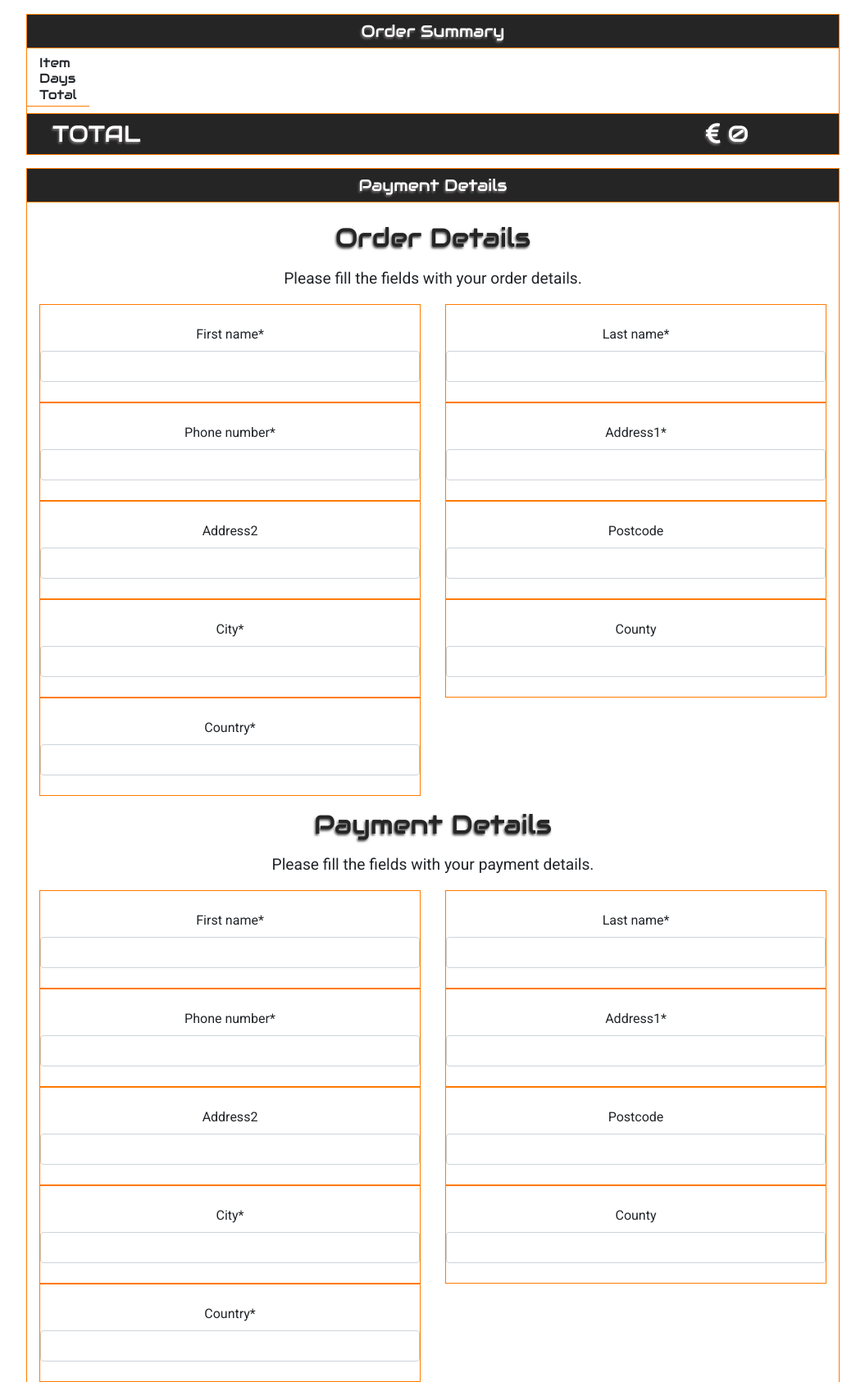
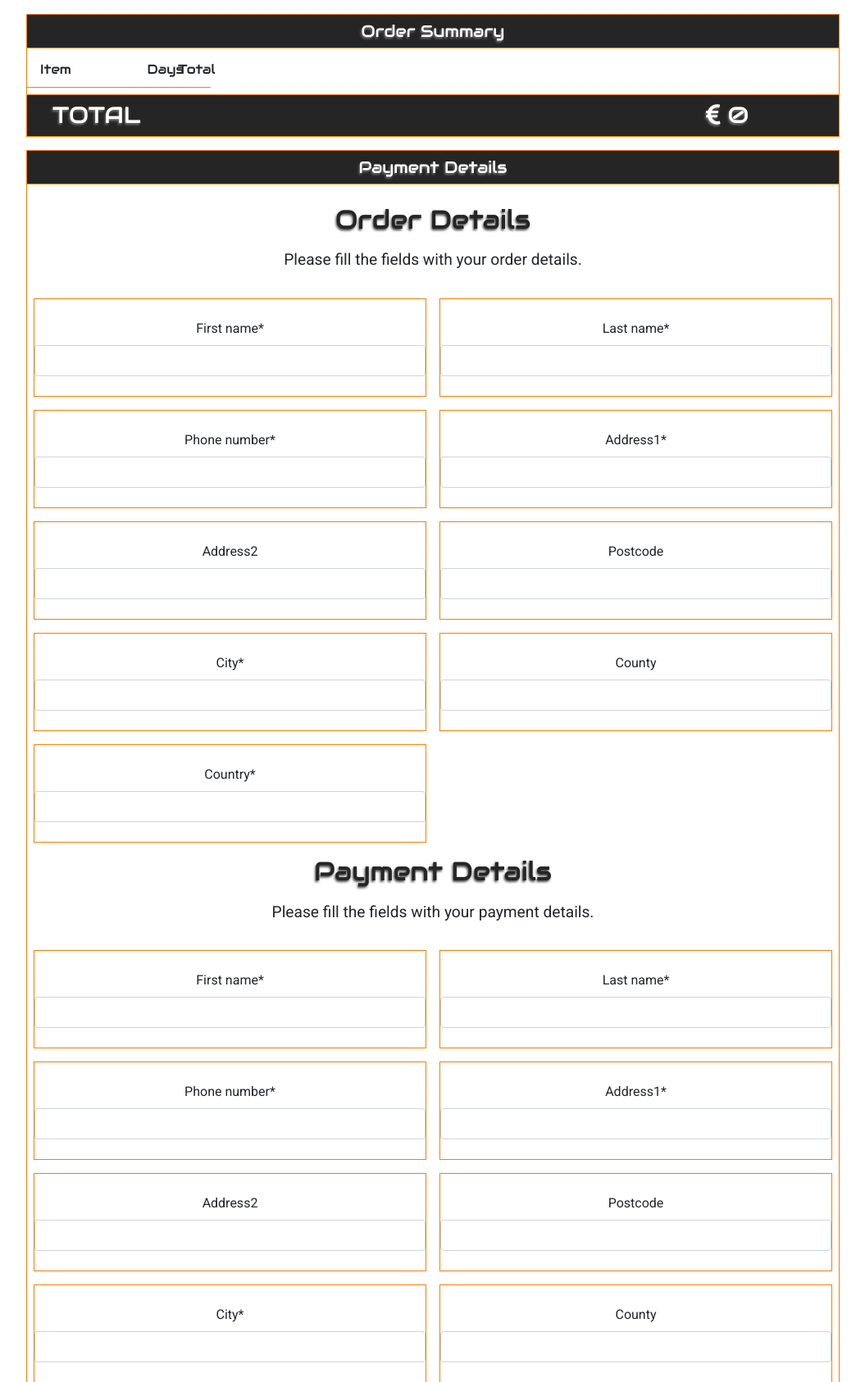
Before and after one commit to romqrq/Vroom, a Django app: page /checkout/ in a window 1280 px wide. Shown: the part 82-1768 px from the top of the page at 82% size, without its empty margins (112-1167 px from the left). Run offline with Django 3.2, Linux system fonts and the light colour scheme; the visitor is signed in with stand-in values (Sample User, id 1); style sheets or scripts are compiled from the project's sources; some libraries are stand-ins or nearby versions.

Commit message:
Added media queries to desktop screen

```diff
--- a/static/css/layout/_mediaQueries.scss
+++ b/static/css/layout/_mediaQueries.scss
@@ -2,7 +2,7 @@
 
 @media (min-width: 992px){
     .lg-screen {
-        display: inline-block;
+        display: initial;
     }
     .sm-md-screen {
         display: none;
@@ -27,6 +27,37 @@
     .cards-row {
         margin: 0;
     }
+    .edit-car-form-images {
+        .form-control-file {
+            width: 50%;
+            margin: auto;
+        }
+    }
+    .order-item-header {
+        display: flex;
+    }
+    .item-description-title,
+    .item-description {
+        text-align: left;
+    }
+    .item-description-title,
+    .days-description-title,
+    .total-description-title,
+    .item-description,
+    .item-days,
+    .item-total {
+        padding: 0.5rem 1rem;
+    }
+    .item-total{
+        display: flex;
+        justify-content: center;
+        align-items: center;
+        border: none;
+    }
+    .checkout-form-field {
+        padding: 0 0.5rem !important;
+        margin-top: 1rem;
+    }
 }
 
 @media (max-width: 991.98px) {
@@ -42,4 +73,9 @@
     .lg-screen {
         display: none;
     }
+    .edit-car-form-images {
+        .form-group {
+            overflow-x: scroll;
+        }
+    }
 }
```
